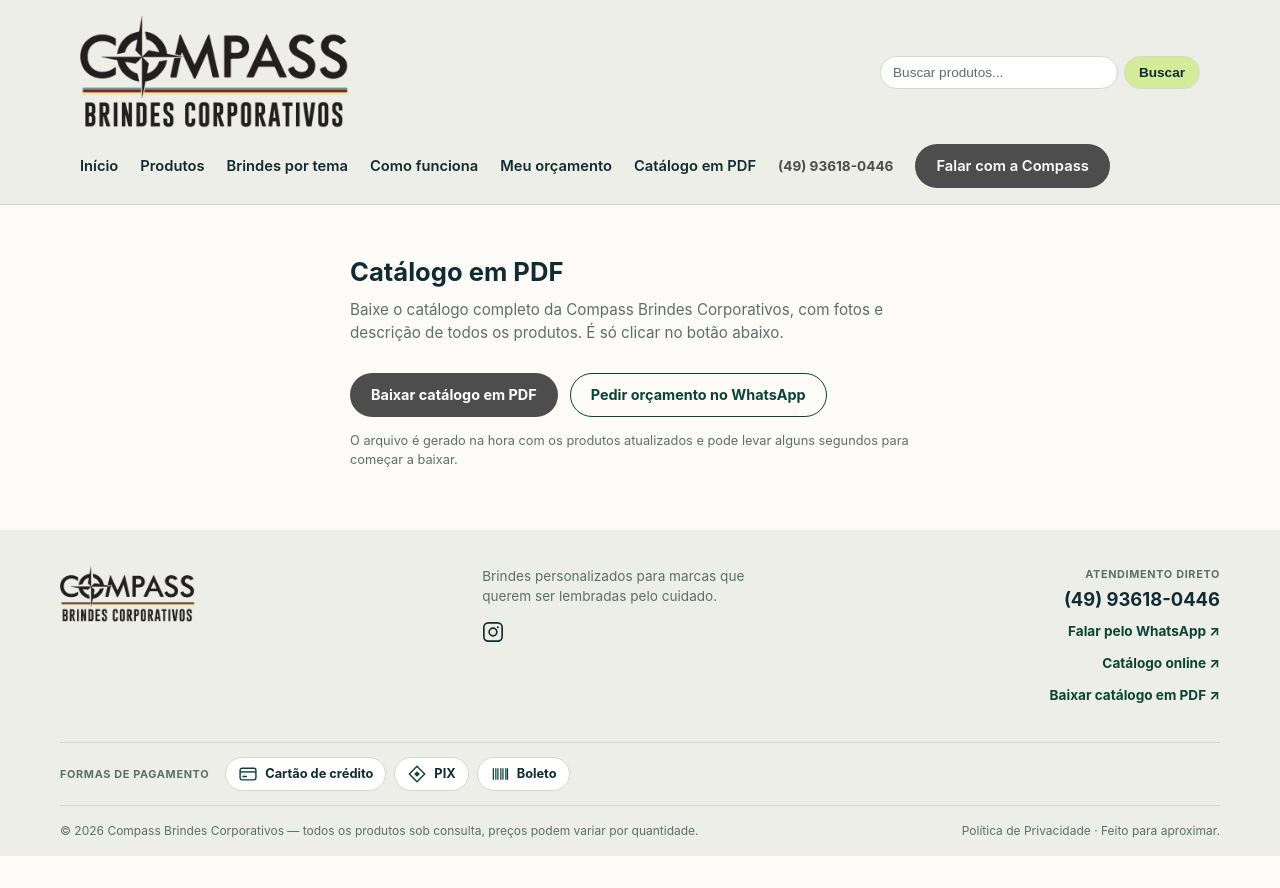
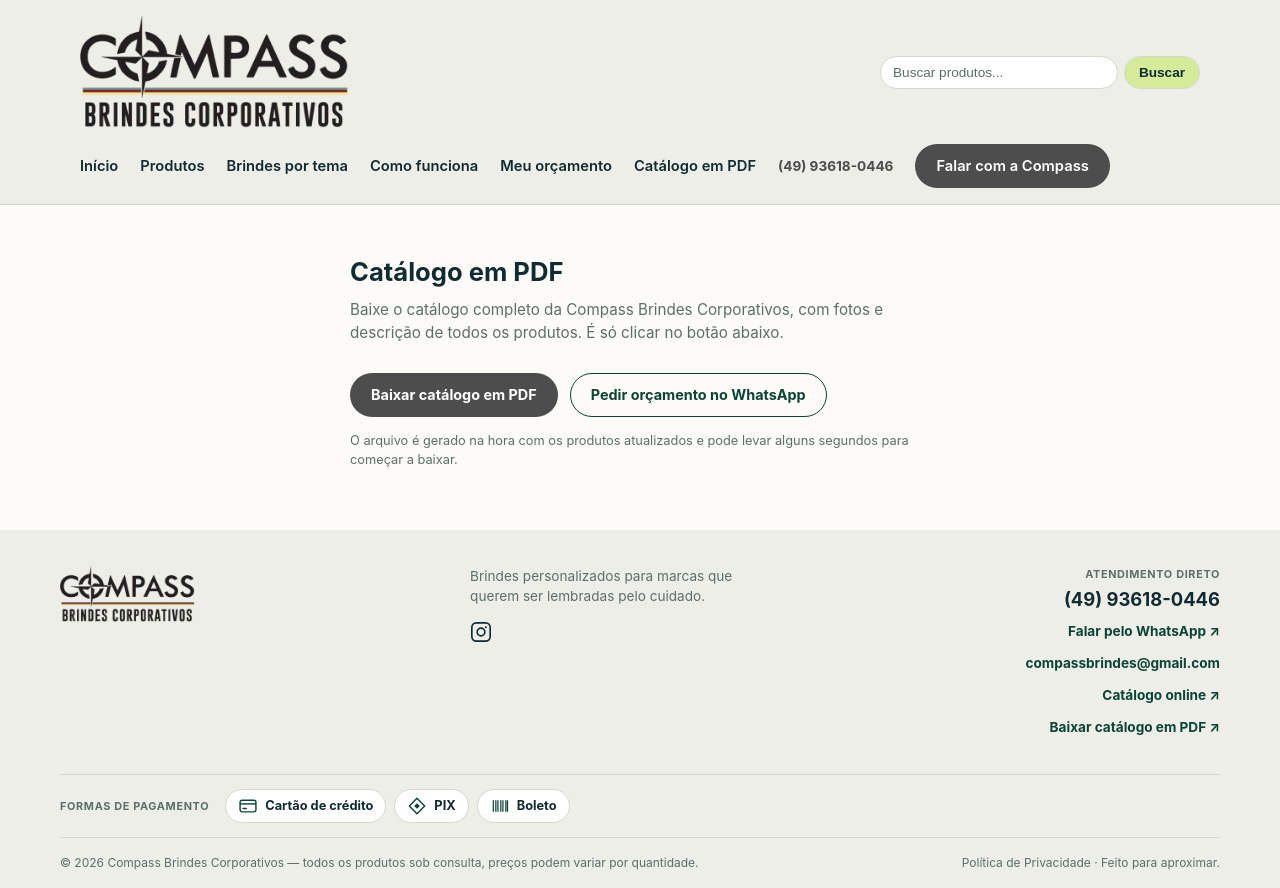
Before and after one commit to compassbrindes-stack/compass-brindes, a Next.js app: page /catalogo in a window 1280 px wide. Before the commit the page ends 856 px from the top, so only its background shows below. Built offline with nearby package versions, Linux system fonts and the light colour scheme.

Commit message:
Rodape: e-mail de contato

```diff
--- a/components/site-footer.tsx
+++ b/components/site-footer.tsx
@@ -37,6 +37,9 @@
           <a href={whatsappUrl} target={WHATSAPP_NUMBER ? "_blank" : undefined} rel="noreferrer">
             Falar pelo WhatsApp ↗
           </a>
+          <div style={{ marginTop: 8 }}>
+            <a href="mailto:compassbrindes@gmail.com">compassbrindes@gmail.com</a>
+          </div>
           <div style={{ marginTop: 8 }}>
             <Link href="/produtos">Catálogo online ↗</Link>
           </div>
```
